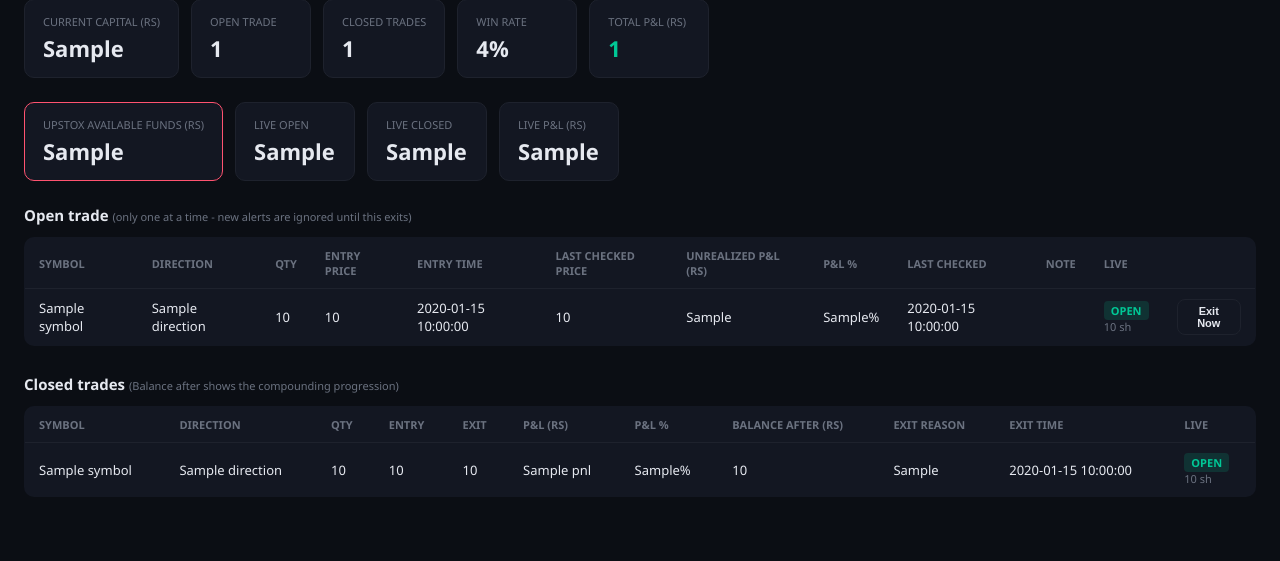
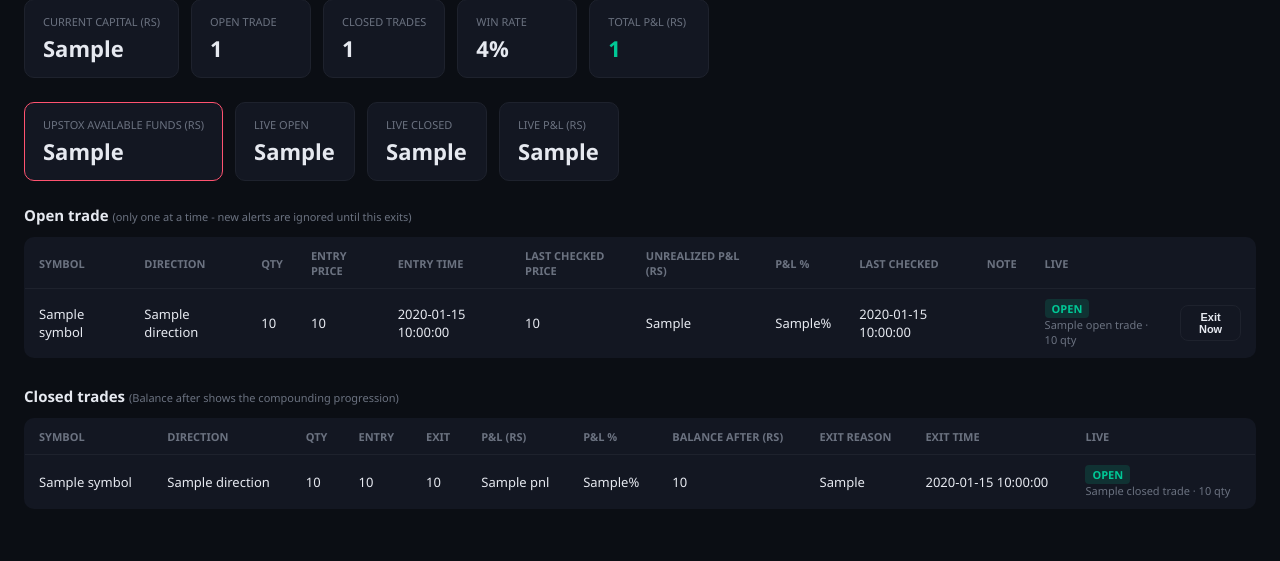
Before and after one commit to rajaram997267-ops/Rajaram-Trading-Terminal-RTT-v0.0, a Flask app: template templates/paper_trading.html in a window 1280 px wide. Shown: the part 409-970 px from the top of the page. Before the commit the page ends 906 px from the top, so only its background shows below. Run offline with Flask 3, Linux system fonts and the light colour scheme; the template is opened without the code that fills it: most values are stand-ins (such as "Sample title", 1, 10 or a date in 2020); parts of the project's set-up code (start-up, migrations or seed data) failed here and were passed over; some libraries are stand-ins or nearby versions.

Commit message:
Add files via upload

```diff
--- a/templates/paper_trading.html
+++ b/templates/paper_trading.html
@@ -212,7 +212,7 @@
     </label>
     <span>Live trading (real Upstox orders)</span>
     <span class="token-status" id="liveStatus" style="{% if live_trading_enabled %}color: var(--red);{% endif %}">
-      {% if live_trading_enabled %}ON - Buy alerts place real CNC market orders, sized off your Upstox available funds{% else %}OFF - paper trading only{% endif %}
+      {% if live_trading_enabled %}ON - Buy alerts buy the ATM Call, Sell alerts buy the ATM Put (nearest monthly expiry), lots sized off your Upstox available funds{% else %}OFF - paper trading only{% endif %}
     </span>
   </div>
 
@@ -280,7 +280,7 @@
         <td class="error-note">{{ t.last_error or "" }}</td>
         <td>
           <span class="live-badge live-{{ t.live_status or 'NONE' }}">{{ t.live_status or 'NONE' }}</span>
-          {% if t.live_quantity %}<div class="sub" style="font-size:11px;">{{ t.live_quantity }} sh</div>{% endif %}
+          {% if t.live_option_label %}<div class="sub" style="font-size:11px;" title="{{ t.live_option_label }}">{{ t.live_option_label }} &middot; {{ t.live_quantity }} qty</div>{% elif t.live_quantity %}<div class="sub" style="font-size:11px;">{{ t.live_quantity }} qty</div>{% endif %}
           {% if t.live_error %}<div class="error-note" title="{{ t.live_error }}">{{ t.live_error[:30] }}{% if t.live_error|length > 30 %}...{% endif %}</div>{% endif %}
         </td>
         <td><button class="secondary" style="padding: 5px 10px; font-size: 11px;" onclick="manualExit({{ t.id }})">Exit Now</button></td>
@@ -314,7 +314,7 @@
         <td>{{ (t.exit_time or "")[:19] }}</td>
         <td>
           <span class="live-badge live-{{ t.live_status or 'NONE' }}">{{ t.live_status or 'NONE' }}</span>
-          {% if t.live_quantity %}<div class="sub" style="font-size:11px;">{{ t.live_quantity }} sh</div>{% endif %}
+          {% if t.live_option_label %}<div class="sub" style="font-size:11px;" title="{{ t.live_option_label }}">{{ t.live_option_label }} &middot; {{ t.live_quantity }} qty</div>{% elif t.live_quantity %}<div class="sub" style="font-size:11px;">{{ t.live_quantity }} qty</div>{% endif %}
         </td>
       </tr>
       {% endfor %}
@@ -350,7 +350,7 @@
       const enabled = checkbox.checked;
       if (enabled && !confirm(
         "This turns ON live trading. The NEXT Buy alert will place a real " +
-        "CNC market order on Upstox, sized off your actual available funds. Continue?"
+        "ATM option order on Upstox (Call for Buy alerts, Put for Sell alerts), sized off your actual available funds. Continue?"
       )) {
         checkbox.checked = false;
         return;
@@ -363,7 +363,7 @@
         });
         const result = await res.json();
         statusEl.textContent = result.live_trading_enabled
-          ? "ON - Buy alerts place real CNC market orders, sized off your Upstox available funds"
+          ? "ON - Buy alerts buy the ATM Call, Sell alerts buy the ATM Put (nearest monthly expiry), lots sized off your Upstox available funds"
           : "OFF - paper trading only";
         statusEl.style.color = result.live_trading_enabled ? "var(--red)" : "";
       } catch (err) {
@@ -469,7 +469,7 @@
           <td class="error-note">${escapeHtml(t.last_error || "")}</td>
           <td>
             <span class="live-badge live-${t.live_status || 'NONE'}">${t.live_status || 'NONE'}</span>
-            ${t.live_quantity ? `<div class="sub" style="font-size:11px;">${t.live_quantity} sh</div>` : ""}
+            ${t.live_option_label ? `<div class="sub" style="font-size:11px;" title="${escapeHtml(t.live_option_label)}">${escapeHtml(t.live_option_label)} &middot; ${t.live_quantity} qty</div>` : (t.live_quantity ? `<div class="sub" style="font-size:11px;">${t.live_quantity} qty</div>` : "")}
             ${t.live_error ? `<div class="error-note" title="${escapeHtml(t.live_error)}">${escapeHtml(t.live_error.slice(0, 30))}${t.live_error.length > 30 ? "..." : ""}</div>` : ""}
           </td>
           <td><button class="secondary" style="padding: 5px 10px; font-size: 11px;" onclick="manualExit(${t.id})">Exit Now</button></td>
@@ -508,7 +508,7 @@
             <td>${(t.exit_time || "").slice(0, 19)}</td>
             <td>
               <span class="live-badge live-${t.live_status || 'NONE'}">${t.live_status || 'NONE'}</span>
-              ${t.live_quantity ? `<div class="sub" style="font-size:11px;">${t.live_quantity} sh</div>` : ""}
+              ${t.live_option_label ? `<div class="sub" style="font-size:11px;" title="${escapeHtml(t.live_option_label)}">${escapeHtml(t.live_option_label)} &middot; ${t.live_quantity} qty</div>` : (t.live_quantity ? `<div class="sub" style="font-size:11px;">${t.live_quantity} qty</div>` : "")}
             </td>
           </tr>
         `;
```
